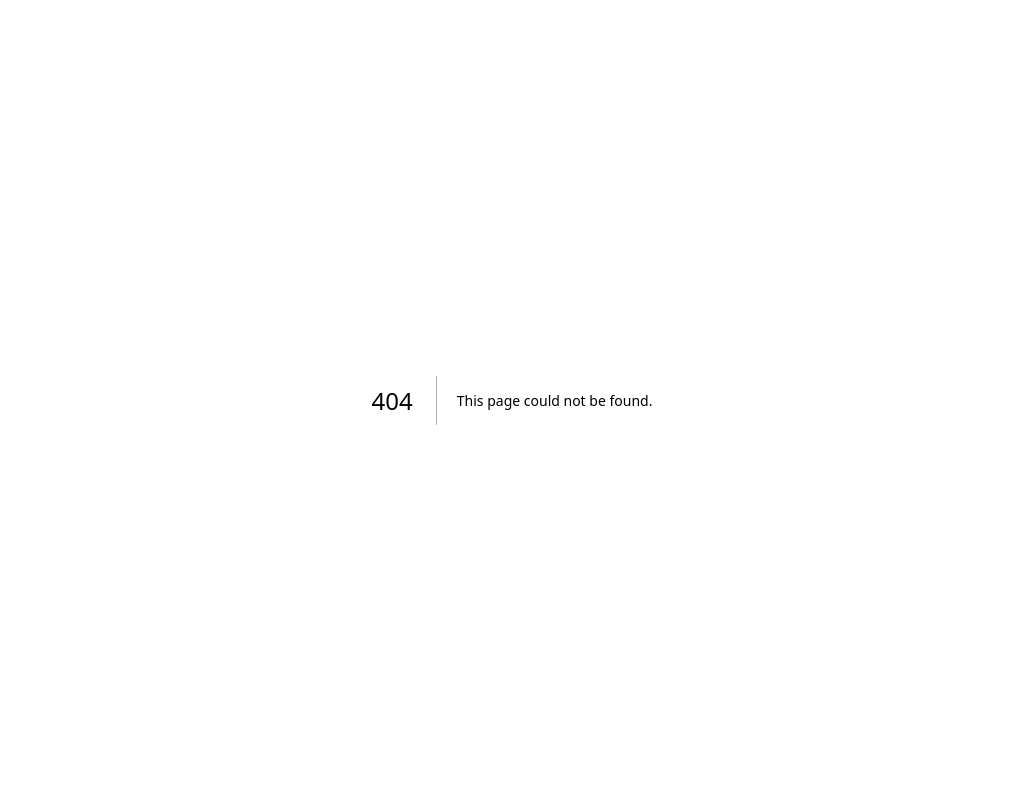
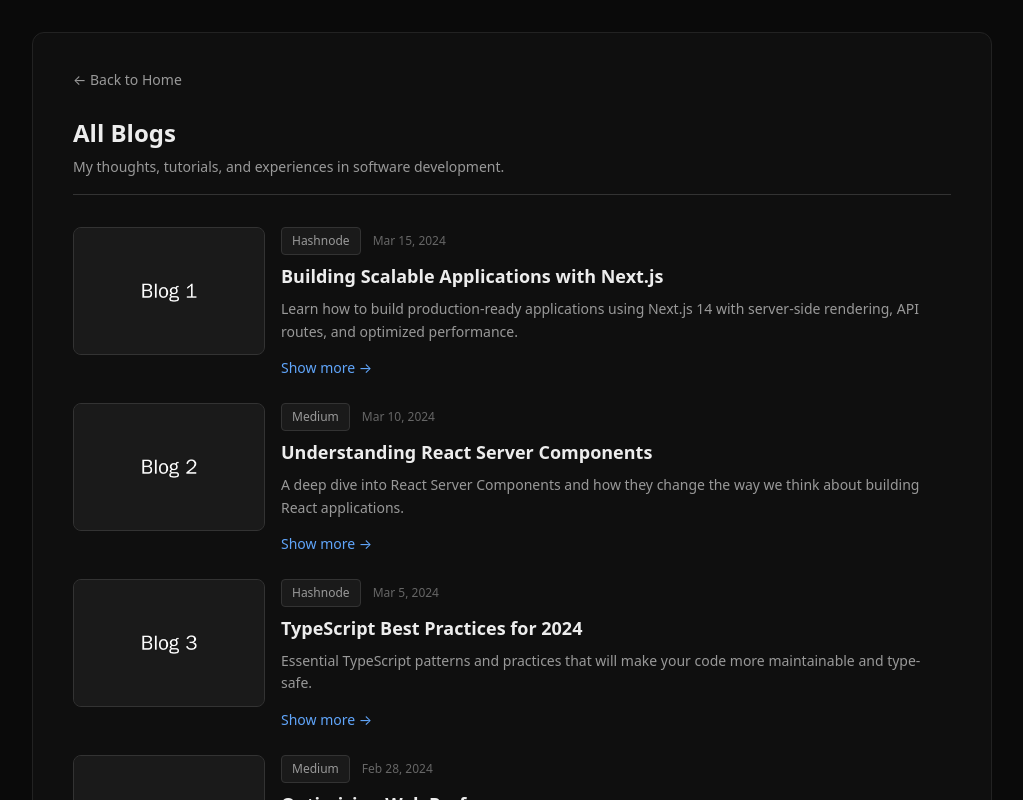
Before and after one commit to faizan-devs/personal-portfolio, a Next.js app: page /blogs in a window 1280 px wide. Before the commit this address had no page. Shown: the top 800 px of the page, without its empty margins (128-1151 px from the left). Built offline with nearby package versions, Linux system fonts and the light colour scheme.

Commit message:
Add: create BlogsPage component to display a list of blog entries with navigation and header

```diff
--- /dev/null
+++ b/app/blogs/page.tsx
@@ -0,0 +1,29 @@
+import Link from 'next/link';
+import BlogCard from '../components/BlogCard';
+import { blogs } from '../data';
+
+export default function BlogsPage() {
+	return (
+		<div className="listing-page">
+			{/* Back Button */}
+			<Link href="/" className="listing-back">
+				← Back to Home
+			</Link>
+
+			{/* Header */}
+			<header className="listing-header">
+				<h1 className="listing-title">All Blogs</h1>
+				<p className="listing-description">
+					My thoughts, tutorials, and experiences in software development.
+				</p>
+			</header>
+
+			{/* Blogs Grid */}
+			<div className="listing-list">
+				{blogs.map((blog) => (
+					<BlogCard key={blog.id} blog={blog} />
+				))}
+			</div>
+		</div>
+	);
+}
```
